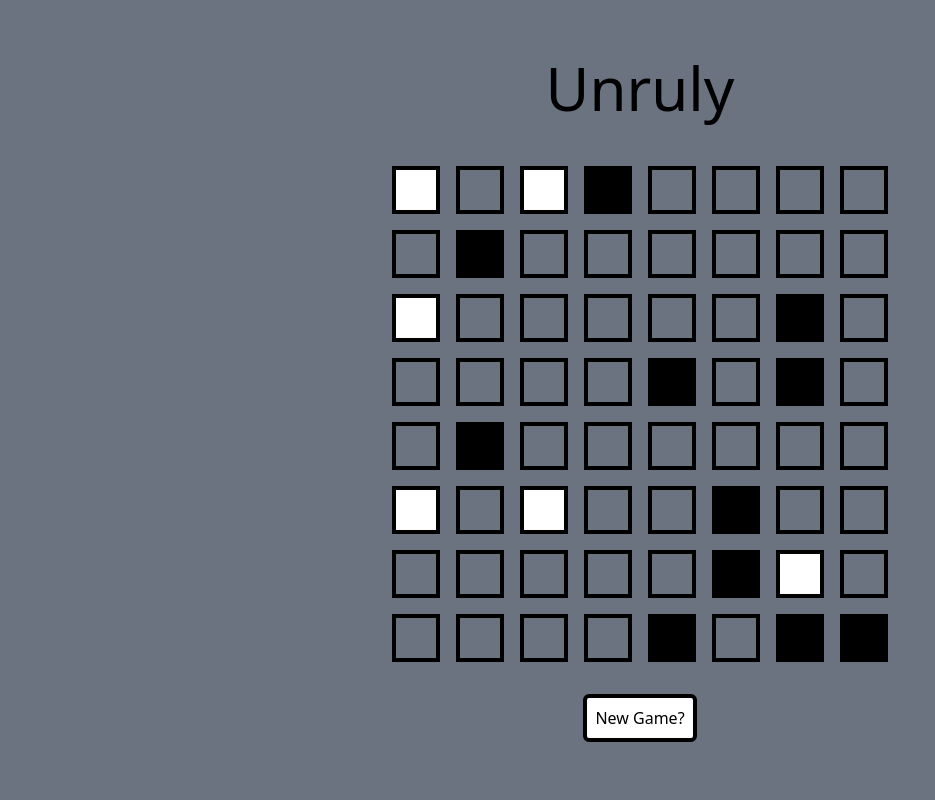
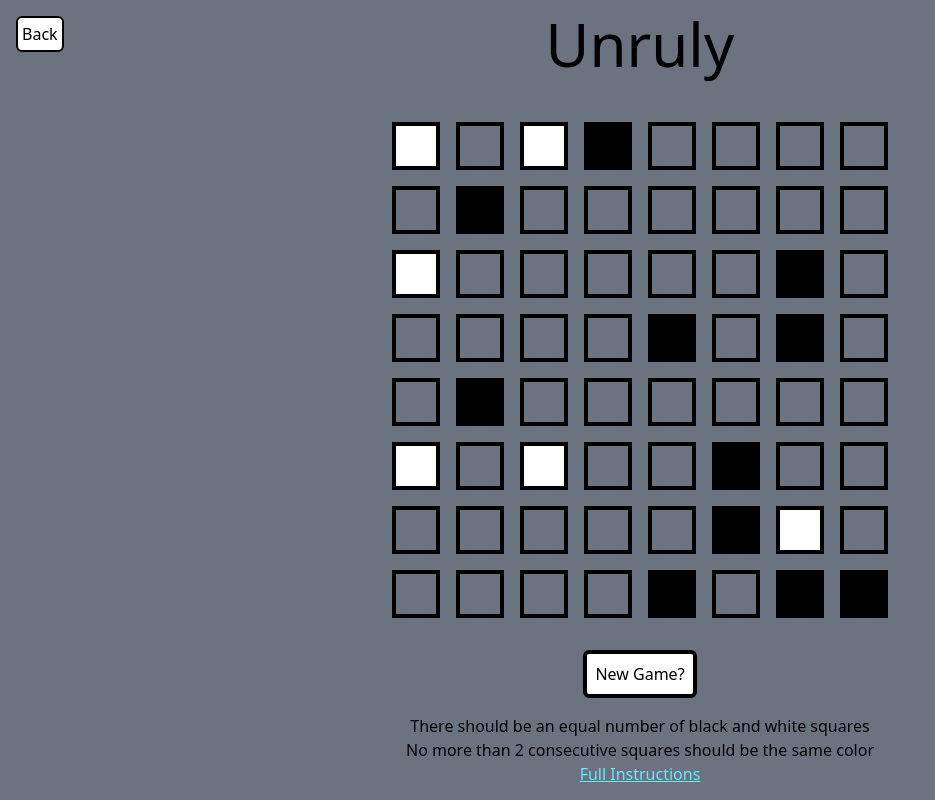
Before and after one commit to alank101/puzzle-games, a React (Create React App) app: page /Unruly in a window 1280 px wide. Shown: the whole page, without its empty margins (0-935 px from the left). Built offline with nearby package versions, Linux system fonts and the light colour scheme.

Commit message:
added connect 4 to games page

```diff
--- a/src/components/App.jsx
+++ b/src/components/App.jsx
@@ -9,7 +9,7 @@ import Unruly from "./Unruly";
 export default function App() {
 
   return (
-    <div className='bg-gray-500'>
+    <div className='bg-gray-500 h-screen'>
       <Routes>
         <Route path='/' element={<LandingPage />}></Route>
         <Route path='Unruly' element={<Unruly /> }></Route>
--- a/src/components/LandingPage.jsx
+++ b/src/components/LandingPage.jsx
@@ -1,13 +1,19 @@
 import React from "react";
 import { Link } from "react-router-dom";
 import Unruly from '../images/Unruly.png'
+import Connect_4 from '../images/Connect_4.png'
 
 export default function LandingPage() {
     return (
         <>
+        <div>Games</div>
             <Link to='/Unruly'>
-                <img src={Unruly} alt='' className="w-1/6"/>
+                <img src={Unruly} alt='' className="w-1/12"/>
                 Unruly
+            </Link>
+            <Link to='https://statuesque-kitten-d4c683.netlify.app/'>
+                <img src={Connect_4} alt='' className="w-1/12"/>
+                Connect Four
             </Link>
 
         </>
--- a/src/components/Unruly.jsx
+++ b/src/components/Unruly.jsx
@@ -37,6 +37,11 @@ export default function Unruly() {
 
     return (
         <div className="flex flex-col items-center justify-center h-screen">
+            <div className="absolute top-4 left-4">
+                <button onClick={() => window.history.back()} className="border-black border-2 p-1 rounded-md bg-white">
+                    Back
+                </button>
+            </div>
             <h1 className="text-center text-6xl mb-8">Unruly</h1>
             <div>
                 <div className="p-2">
@@ -62,6 +67,13 @@ export default function Unruly() {
                 <div className="text-center">
                     <button onClick={newGame} className="mt-4 border-black border-4 p-2 rounded-md bg-white">New Game?</button>
                 </div>
+                <p className="text-center pt-4">There should be an equal number of black and white squares</p>
+                <p className="text-center">No more than 2 consecutive squares should be the same color</p>
+                <div className="text-center">
+                    <a href="https://www.chiark.greenend.org.uk/~sgtatham/puzzles/doc/unruly.html#unruly" target="_blank" rel="noopener noreferrer" className="cursor-pointer text-cyan-300 underline decoration-1">
+                        Full Instructions
+                    </a>
+                </div>
                 {/* <label>Board Size:</label>
             <select
                 id="boardSize"
```
Also changed, not shown: src/images/Connect_4.png (added).
